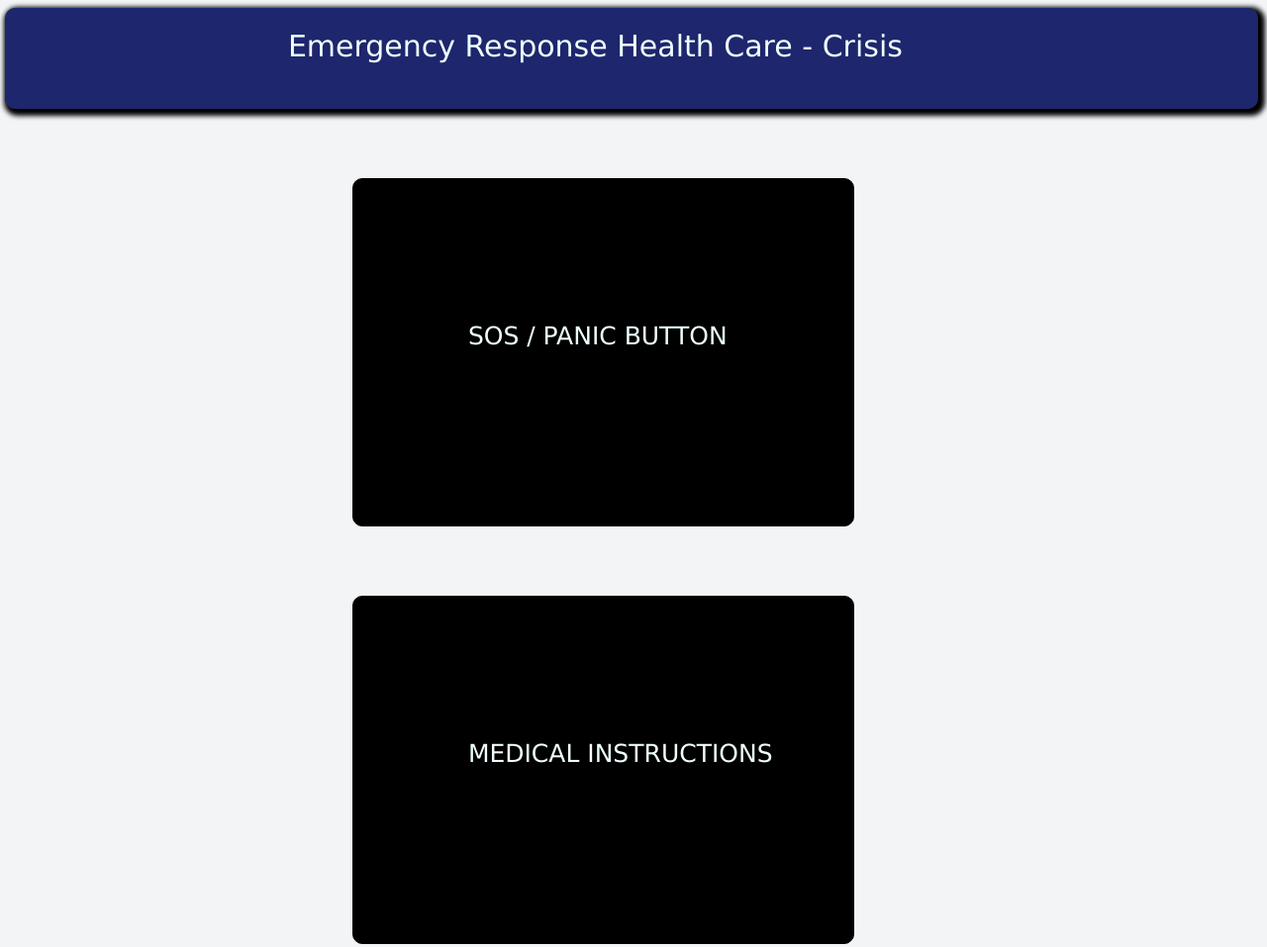
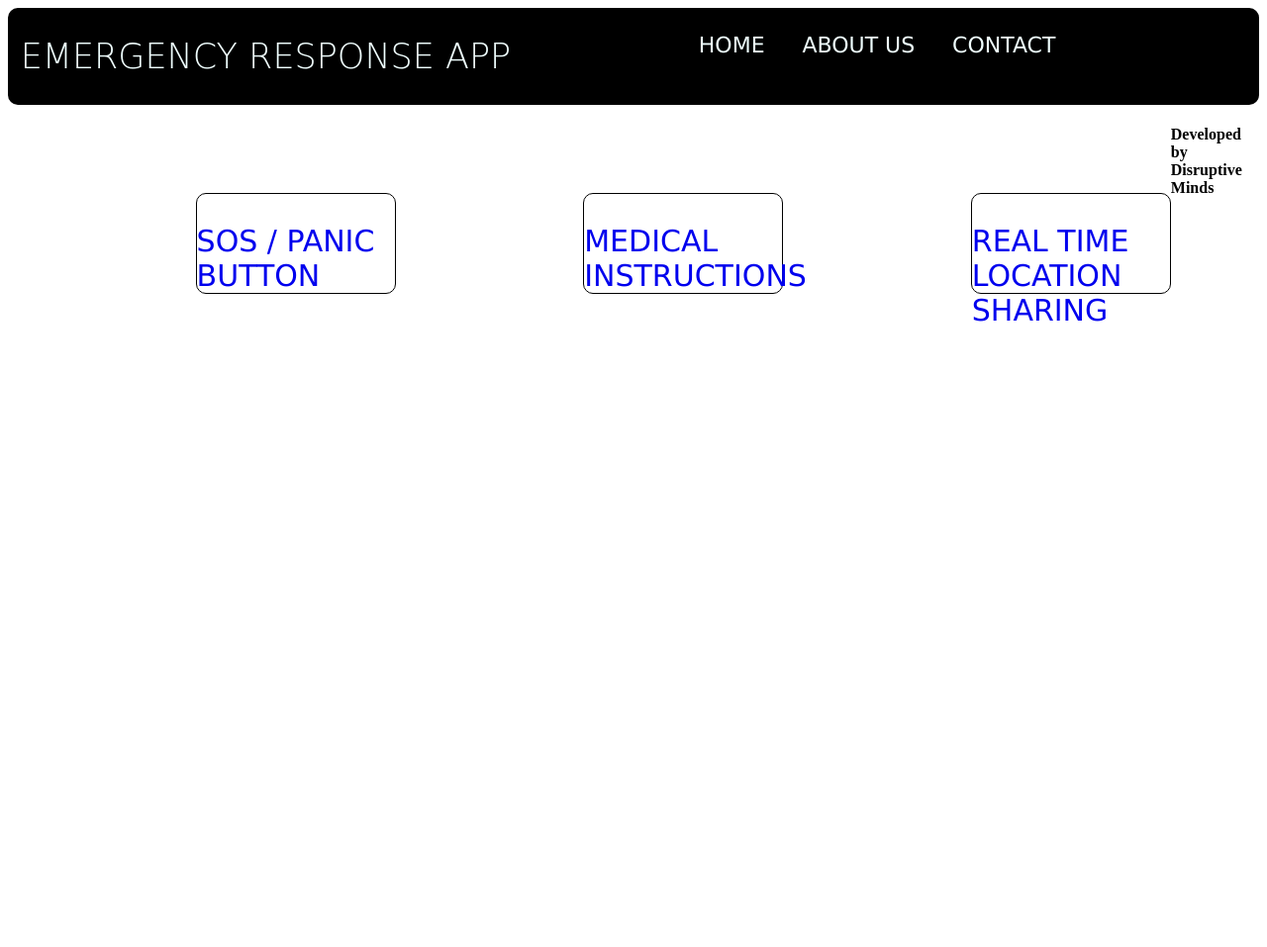
Before and after one commit to SUMer21/hactivate2, a website: page index.html in a window 1280 px wide. Shown: the top 957 px of the page at 99% size. After the commit the page ends 800 px from the top, so only its background shows below. Drawn offline with Linux system fonts and the light colour scheme.

Commit message:
Update index.html

```diff
--- a/index.html
+++ b/index.html
@@ -2,16 +2,77 @@
 <html>
     <head>
         <title>Emergency Health Care - Crisis</title>
-        <link rel="stylesheet" href="style.css">
+        <style>
+            nav {
+                background-color: black; /* Dark background */
+                overflow: hidden;
+                border-radius: 10px;
+
+
+            }
+            nav h2 {
+                display: block;
+                text-align: center;
+                color: azure;
+                font-family: cursive;
+                font-size: 35px;
+                font-weight: lighter;
+                margin-left: 1%;
+                float: left;
+
+
+            }
+            nav a {
+             display: block;
+             text-align: center;
+             float: left;
+             text-decoration: none;
+             font-family: Verdana, Geneva, Tahoma, sans-serif;
+             font-size: 22px;
+             font-weight: lighter;
+             cursor: pointer
+             ;
+             color: azure;
+             margin-left: 15%;
+             margin-top: 2%;
+
+            }
+            .div {
+                border: 1px solid black;
+                height: 100px;
+                width: 200px;
+                float: left;
+                border-radius: 10px;
+                margin-left: 15%;
+                margin-top: 7%;
+
+
+            }
+            a {
+                text-decoration: none;
+
+            }
+            a h3 {
+                font-family: Verdana, Geneva, Tahoma, sans-serif;
+                font-size: 30px;
+                font-weight: lighter;
+                color: ;
+            }
+            #base {
+
+            }
+        </style>
 
     </head>
     <body>
-        <div id="title"><h1>Emergency Response Health Care - Crisis </h1></div>
+        <nav><h2>EMERGENCY RESPONSE APP </h2> <a href="index.html">HOME</a> <a href="" style="margin-left: 3%;">ABOUT US</a> <a href="" style="margin-left: 3%;">CONTACT</a></nav>
+        <div id="base">
         <div class="div"><a class="a" href="sos.html" target="_blank" ><h3>SOS / PANIC BUTTON </h3></a></div>
         <div class="div" ><a class="a" href="instructions.html" target="_blank"><h3>MEDICAL INSTRUCTIONS</h3></a></div>
-        <div class="div"><a class="a"  href="#"><h3>REAL TIME LOCATION SHARING</h3></a></div>
-        <div class="div"><a class="a"  href="video.html"><h3>DOCTOR CONSULTANCY</h3></a></div>
-        <div class="div"><a class="a" href="#"><h3>AI-ACCOMODATION</h3></a></div>
+        <div class="div" ><a class="a" href="location.html" target="_blank"><h3>REAL TIME LOCATION SHARING</h3></a></div>
+        </div>
+
+
         <footer><h4>Developed by Disruptive Minds</h4></footer>
 
     </body>
```
